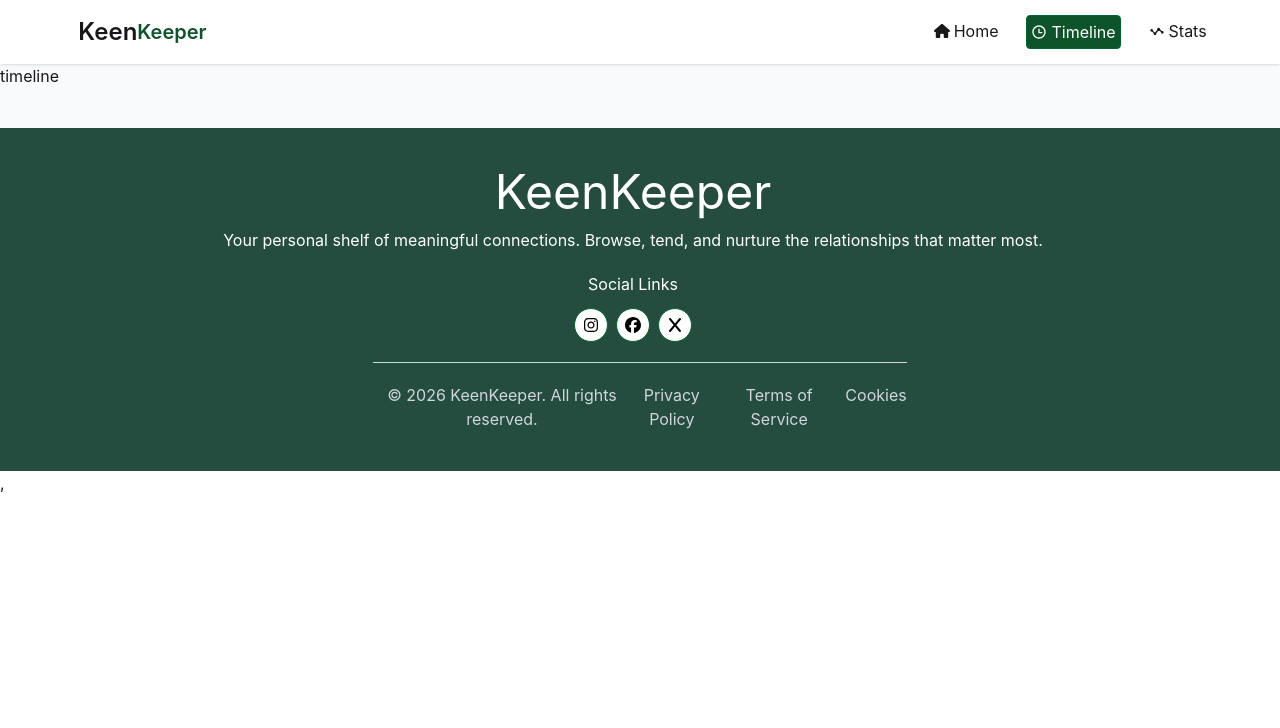
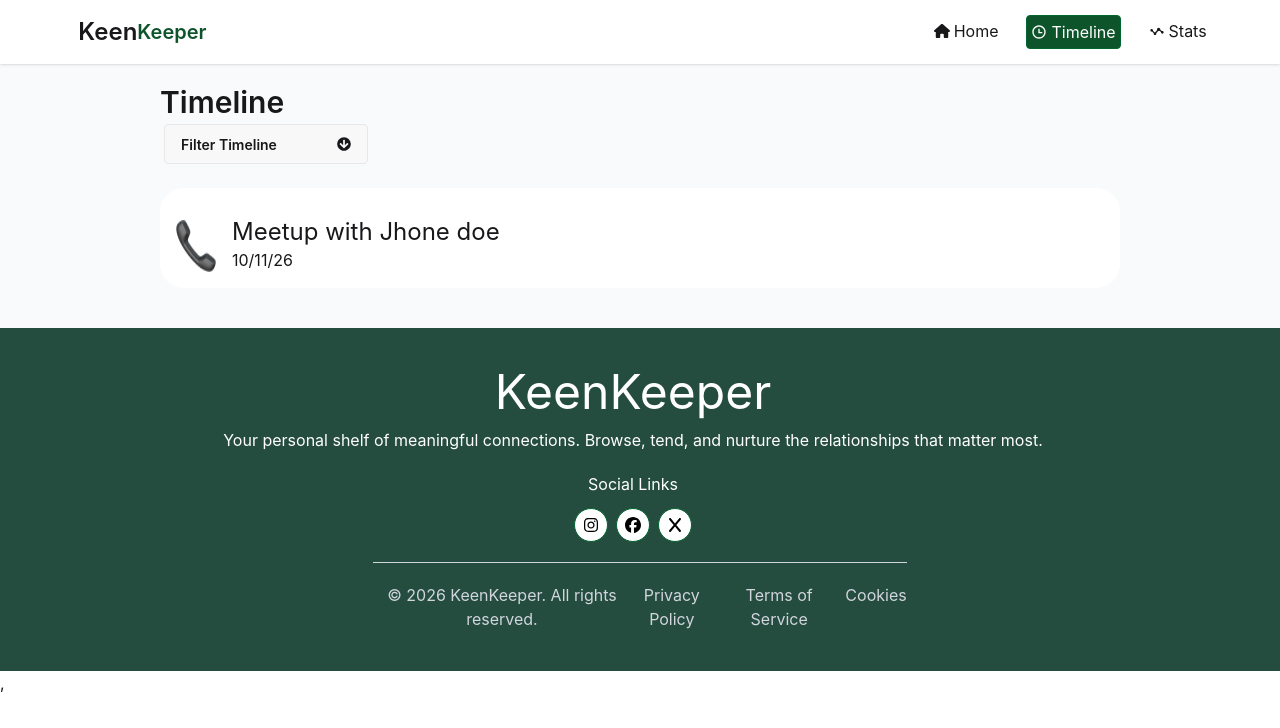
Before and after one commit to rashedmojammel/KeenKeeper, a React (Vite) app: page /timeline in a window 1280 px wide. Shown: the top 728 px of the page. Built offline with nearby package versions, Linux system fonts and the light colour scheme.

Commit message:
feat : added Timeline

```diff
--- /dev/null
+++ b/src/assets/Components/Timeline/Timeline.jsx
@@ -0,0 +1,28 @@
+import React from 'react';
+import { FaArrowCircleDown } from 'react-icons/fa';
+import { FaHandshakeSimple } from 'react-icons/fa6';
+import call from '../../../assets/call.png';
+
+const Timeline = () => {
+    return (
+        <div className='w-9/12 mx-auto'>
+            <h1 className='text-3xl font-semibold mt-5'>Timeline</h1>
+            <div class="dropdown dropdown-start">
+  <div tabindex="0" role="button" class="btn m-1 gap-15">Filter Timeline <FaArrowCircleDown></FaArrowCircleDown></div>
+  <ul tabindex="-1" class="dropdown-content menu bg-base-100 rounded-box z-1 w-52 p-2 shadow-sm">
+    <li><a>Item 1</a></li>
+    <li><a>Item 2</a></li>
+  </ul>
+</div>
+<div className='flex gap-4 border-white  bg-white rounded-3xl p-4 mt-5'>
+   <img src={call} alt="Call" className='w-[30]  h-[30] mt-4' />
+   <div className=' items-center gap-2 mt-3'>
+    <h1 className='text-2xl'>Meetup with <span>Jhone doe</span></h1>
+    <p>10/11/26</p>
+   </div>
+</div>
+        </div>
+    );
+};
+
+export default Timeline;
--- a/src/main.jsx
+++ b/src/main.jsx
@@ -7,6 +7,7 @@ import { RouterProvider } from 'react-router/dom';
 import MainLayout from './assets/Layout/MainLayout.jsx';
 import Hompage from './assets/Pages/Hompage.jsx';
 import Stats from './assets/Components/Stats/Stats.jsx';
+import Timeline from './assets/Components/Timeline/Timeline.jsx';
 
 const router = createBrowserRouter([
   {
@@ -24,7 +25,7 @@ const router = createBrowserRouter([
       },
       {
         path : "/timeline",
-        element : <div>timeline</div>
+        element : <Timeline></Timeline>
       },
       {
         path : "/stats",
```
